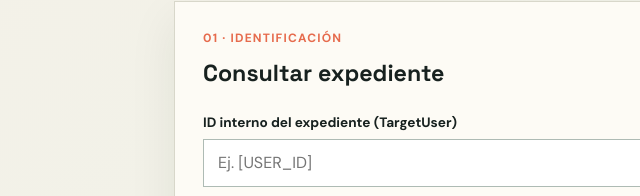
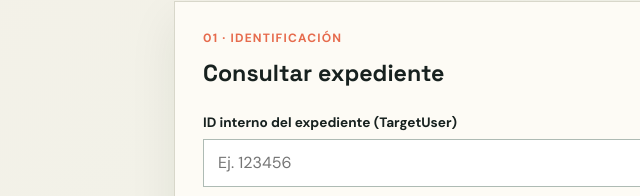
Before and after one commit to JoseManuelVeraGordillo/prueba, a website: page prueba/public/index.html in a window 1280 px wide. Shown: the part 467-663 px from the top of the page, 0-640 px from the left. Drawn offline with Linux system fonts and the light colour scheme.

Commit message:
Protege datos de sesión y anonimiza ejemplos

```diff
--- a/prueba/public/index.html
+++ b/prueba/public/index.html
@@ -22,7 +22,7 @@
       </div>
       <div class="actions">
         <label for="userId">ID interno del expediente (TargetUser)</label>
-        <div class="input-row"><input id="userId" inputmode="numeric" placeholder="Ej. [USER_ID]"><button id="checkButton" class="primary">Comprobar expediente</button></div>
+        <div class="input-row"><input id="userId" inputmode="numeric" placeholder="Ej. 123456"><button id="checkButton" class="primary">Comprobar expediente</button></div>
         <button id="sessionButton" class="secondary">Abrir sesión de Click2Learn</button>
         <p id="message" class="message" role="status"></p>
       </div>
```
Also changed, not shown: prueba/README.md.
